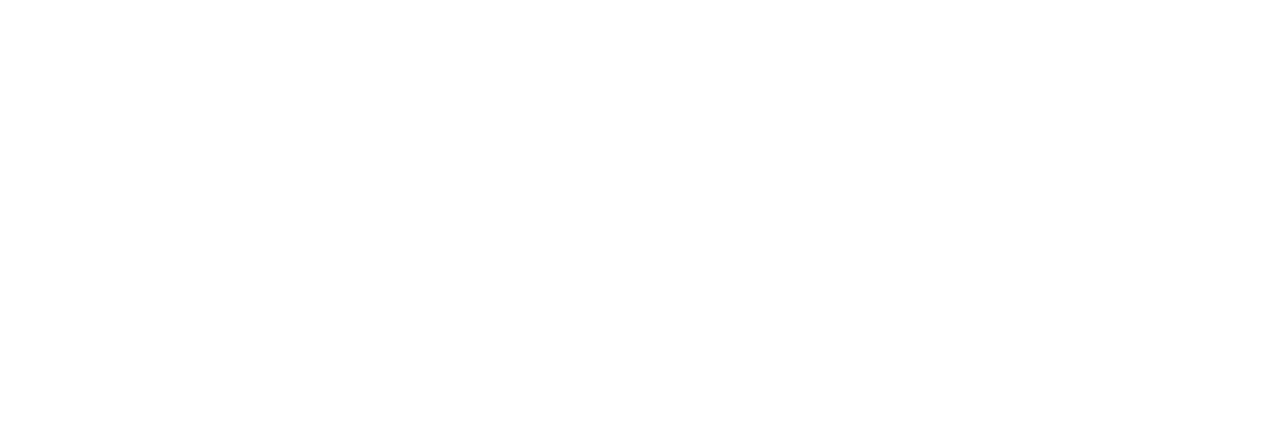
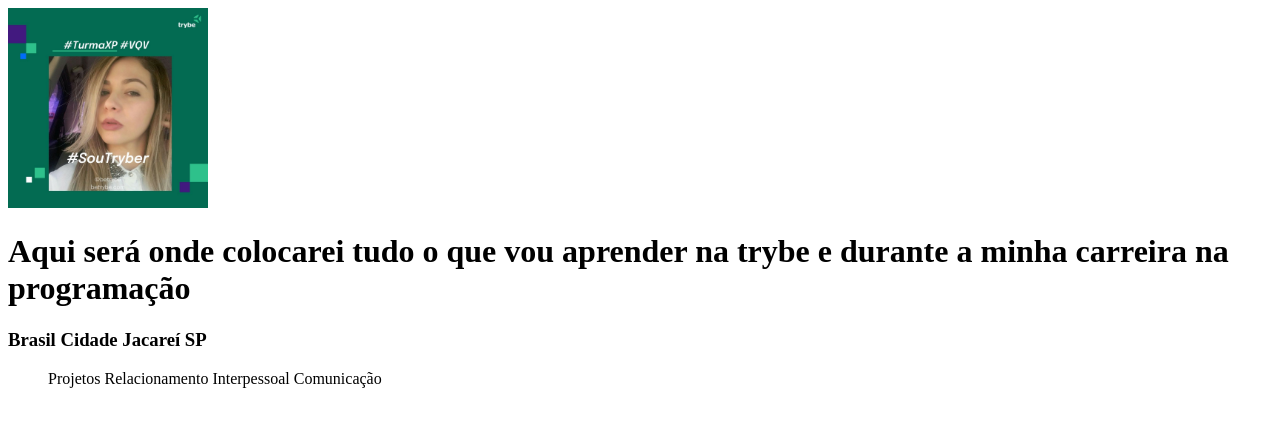
Before and after one commit to EricaIsis/EricaIsis.github.io, a plain HTML site: page index.html in a window 1280 px wide. Drawn offline with Linux system fonts and the light colour scheme.

Commit message:
acresci conteúdo

```diff
--- a/index.html
+++ b/index.html
@@ -4,9 +4,16 @@
   <meta charset="UTF-8">
   <meta http-equiv="X-UA-Compatible" content="IE=edge">
   <meta name="viewport" content="width=device-width, initial-scale=1.0">
-  <title>Portifólio Da Erica Isis</title>
+  <title>Portifólio Da Erica Isis Ribeiro</title>
 </head>
 <body>
-
-</body>
+  <img src="./images/imagem Trybe Turma XP.jpg" alt="" style="height: 200px; width: 200px;">
+  <h1>Aqui será onde colocarei tudo o que vou aprender na trybe e durante a minha <strong>carreira na programação</strong> </h1>
+  <h3>Brasil Cidade Jacareí  SP</h3>
+  <ul>
+    <il>Projetos</il>
+  <il>Relacionamento Interpessoal</il>
+  <il>Comunicação</il>
+</ul>
+  </body>
 </html>
```
Also changed, not shown: images/imagem Trybe Turma XP.jpg (added).
